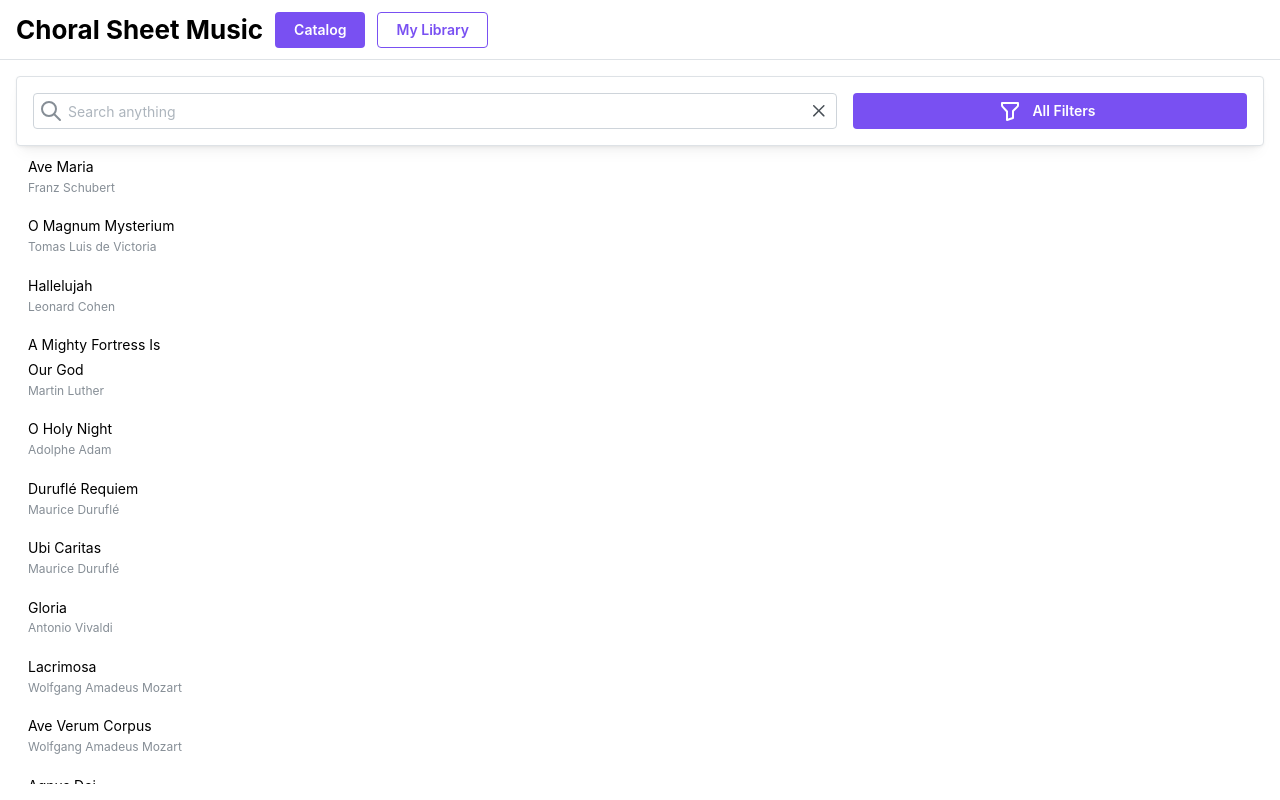
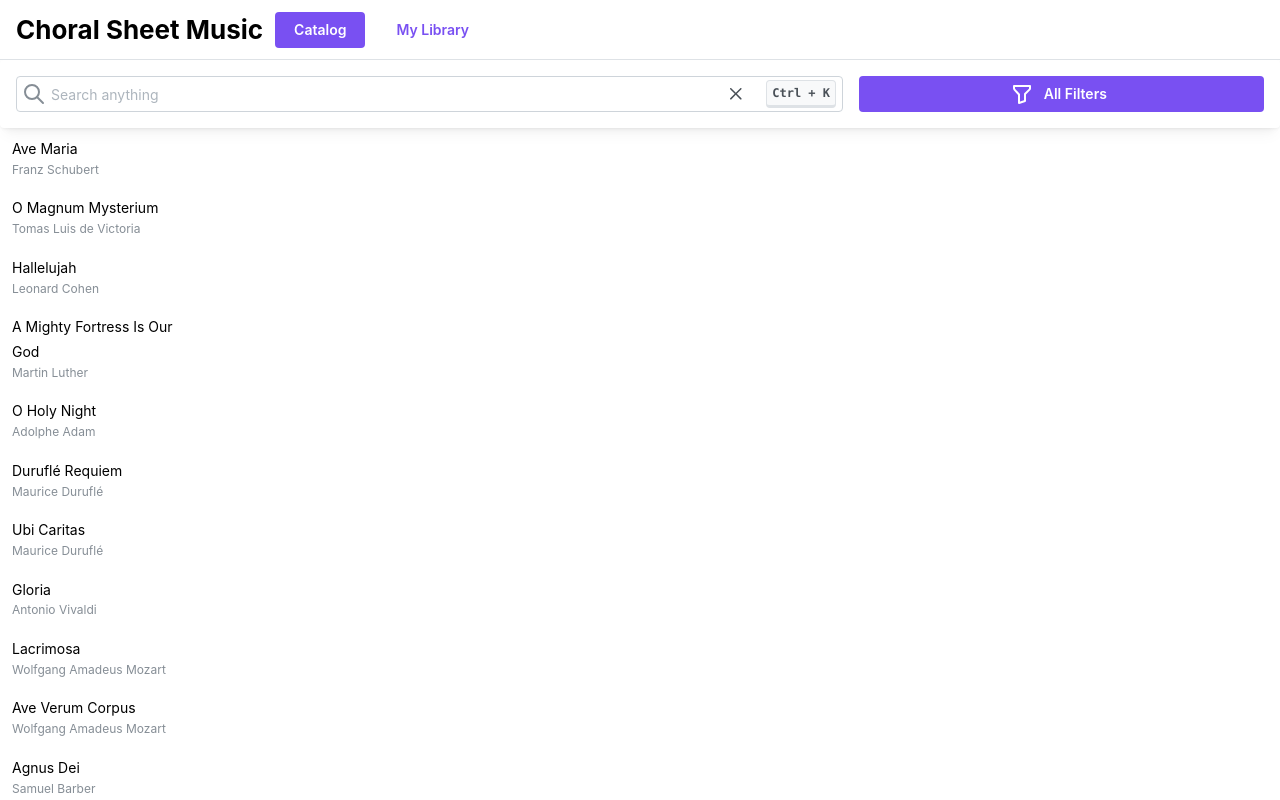
Before and after one commit to smophat7/cs356-choral-catalog, a React (Vite) app: page /catalog in a window 1280 px wide. Built offline with nearby package versions, Linux system fonts and the light colour scheme.

Commit message:
Add search hotkey. More in table. Grid styling.

```diff
--- a/src/App.tsx
+++ b/src/App.tsx
@@ -21,7 +21,7 @@ export default function App() {
 
   return (
     <MantineProvider theme={theme}>
-      <AppShell header={{ height: APP_HEADER_HEIGHT }} padding="md">
+      <AppShell header={{ height: APP_HEADER_HEIGHT }}>
         <AppHeader />
         <AppShell.Main h="100dvh">
           <AppRoutes songs={songs} />
--- a/src/components/AppHeader.tsx
+++ b/src/components/AppHeader.tsx
@@ -12,7 +12,7 @@ const AppHeader: React.FC = () => {
     onClick: () => {
       navigate(route);
     },
-    variant: location.pathname === route ? "filled" : "outline",
+    variant: location.pathname === route ? "filled" : "subtle",
   });
 
   return (
--- a/src/components/CatalogResults.tsx
+++ b/src/components/CatalogResults.tsx
@@ -1,6 +1,6 @@
 import React, { useState } from "react";
 
-import { Box, Flex, NavLink, ScrollArea, Stack } from "@mantine/core";
+import { Box, Flex, Grid, NavLink, ScrollArea, Stack } from "@mantine/core";
 
 import { Song } from "../types";
 import SongDetails from "./SongDetails";
@@ -19,7 +19,8 @@ const CatalogResults: React.FC<Props> = ({ songs }) => {
 
   return (
     <Box flex={1} style={{ overflow: "hidden" }}>
-      <Flex direction="row" h="100%">
+      <Grid h="100%">
+        <Grid.Col span={{ base: 4, md: 2 }}>
           <ScrollArea>
             <Stack gap={0}>
               {songs && songs.length > 0 && (
@@ -37,10 +38,13 @@ const CatalogResults: React.FC<Props> = ({ songs }) => {
               )}
             </Stack>
           </ScrollArea>
+        </Grid.Col>
+        <Grid.Col span={{ base: 8, md: 10 }}>
           <ScrollArea w="100%" pl="md" pt="md">
             {selectedSong && <SongDetails song={selectedSong} />}
           </ScrollArea>
-      </Flex>
+        </Grid.Col>
+      </Grid>
     </Box>
   );
 };
--- a/src/components/Search.tsx
+++ b/src/components/Search.tsx
@@ -1,4 +1,4 @@
-import React, { useEffect, useState } from "react";
+import React, { useEffect, useRef, useState } from "react";
 
 import {
   Button,
@@ -8,6 +8,7 @@ import {
   ComboboxItem,
   Grid,
   Group,
+  Kbd,
   Modal,
   MultiSelect,
   Pill,
@@ -15,7 +16,7 @@ import {
   Stack,
   TextInput,
 } from "@mantine/core";
-import { useDisclosure } from "@mantine/hooks";
+import { useDisclosure, useHotkeys } from "@mantine/hooks";
 import { IconFilter, IconSearch, IconX } from "@tabler/icons-react";
 
 import { MusicalPeriod, Song } from "../types";
@@ -37,6 +38,20 @@ const Search: React.FC<Props> = ({ allSongs, onFilterChange }) => {
   >([]);
   const [composerFilter, setComposerFilter] = useState<string | null>(null);
 
+  // Hotkey for search text input focus
+  const searchTextInputRef = useRef<HTMLInputElement>(null);
+  useHotkeys([
+    [
+      "ctrl+K",
+      () => {
+        if (searchTextInputRef.current) {
+          searchTextInputRef.current.focus();
+        }
+      },
+    ],
+  ]);
+
+  // Modal state
   const [opened, { open, close }] = useDisclosure(false);
 
   // Apply filters (except search text)
@@ -116,26 +131,30 @@ const Search: React.FC<Props> = ({ allSongs, onFilterChange }) => {
     (composerFilter ? 1 : 0);
 
   return (
-    <Card shadow="sm" withBorder>
+    <Card shadow="sm">
       <Stack>
         <Grid align="center">
           <Grid.Col span={8}>
             <Filter>
               <TextInput
-                leftSectionPointerEvents="none"
                 leftSection={<IconSearch />}
+                rightSectionWidth={125}
                 rightSection={
-                  <CloseButton
-                    onClick={() => {
-                      setSearchTextFilter("");
-                    }}
-                  />
+                  <Group wrap="nowrap">
+                    <CloseButton
+                      onClick={() => {
+                        setSearchTextFilter("");
+                      }}
+                    />
+                    <Kbd>Ctrl + K</Kbd>
+                  </Group>
                 }
                 placeholder="Search anything"
                 value={searchTextFilter}
                 onChange={(event) =>
                   setSearchTextFilter(event.currentTarget.value)
                 }
+                ref={searchTextInputRef}
               />
             </Filter>
           </Grid.Col>
--- a/src/components/SongDetails.tsx
+++ b/src/components/SongDetails.tsx
@@ -1,4 +1,12 @@
-import { Box, Group, Image, Spoiler, Text, Title } from "@mantine/core";
+import {
+  Divider,
+  Grid,
+  Image,
+  Spoiler,
+  Table,
+  Text,
+  Title,
+} from "@mantine/core";
 
 import { ModeType, Song, Voicing } from "../types";
 
@@ -7,36 +15,75 @@ interface Props {
 }
 
 const SongDetails: React.FC<Props> = ({ song }) => {
+  const SPOILER_HEIGHT = 200;
+
   const getFriendlyModeType = (mode: ModeType) => {
     if (mode === "Ionian") return "Major";
     if (mode === "Aeolian") return "Minor";
     return mode;
   };
 
-  const voicingsTabs = (voicings: Voicing[]) => {
-    return voicings.map((voicing, index) => (
-      <Text key={index}>{voicing.toString()}</Text>
-    ));
+  const getFriendlySongDuration = (totalSeconds: number) => {
+    const minutes = Math.floor(totalSeconds / 60);
+    const seconds = totalSeconds % 60;
+    if (seconds < 10) {
+      return `${minutes}:0${seconds}`;
+    } else {
+      return `${minutes}:${seconds}`;
+    }
   };
 
-  const spoilerHeight = 250;
+  const tableRow = (label: string, value: string) => (
+    <Table.Tr>
+      <Table.Td>{label}</Table.Td>
+      <Table.Td>{value}</Table.Td>
+    </Table.Tr>
+  );
+
+  const availableVoicings = (voicings: Voicing[]) => (
+    <>
+      <Text>Available in the following voicings:</Text>
+      <ul>
+        {voicings.map((voicing, index) => (
+          <li key={index}>{voicing.toString()}</li>
+        ))}
+      </ul>
+    </>
+  );
 
   return (
     <>
-      <Spoiler hideLabel="Less" showLabel="More" maxHeight={spoilerHeight}>
-        <Group align="flex-start" wrap="nowrap">
-          <Image h={spoilerHeight} fit="contain" src={song.coverImageUrl} />
-          <Box>
+      <Grid gutter="lg" w="100%">
+        <Grid.Col span={2}>
+          <Image mah={SPOILER_HEIGHT + 25} w="fit" src={song.coverImageUrl} />
+        </Grid.Col>
+        <Grid.Col span={7}>
+          <Spoiler hideLabel="Less" showLabel="More" maxHeight={SPOILER_HEIGHT}>
             <Title order={2}>{song.title}</Title>
             <Text fw={500}>{song.composer}</Text>
-            <Text c="dimmed">{`${song.mode.tonic}  ${getFriendlyModeType(
-              song.mode.mode
-            )}`}</Text>
-            <Text>{song.description}</Text>
-          </Box>
-        </Group>
-      </Spoiler>
-      {voicingsTabs(song.voicings)}
+            <Text pt="sm">{song.description}</Text>
+          </Spoiler>
+        </Grid.Col>
+        <Grid.Col span={3}>
+          <Table>
+            <Table.Tbody>
+              {tableRow(
+                "Duration",
+                getFriendlySongDuration(song.durationSeconds)
+              )}
+              {tableRow(
+                "Key/Mode",
+                `${song.mode.tonic}  ${getFriendlyModeType(song.mode.mode)}`
+              )}
+              {tableRow("Language", song.language)}
+              {tableRow("Period", song.musicalPeriod)}
+            </Table.Tbody>
+          </Table>
+        </Grid.Col>
+      </Grid>
+
+      <Divider my="md" />
+      {availableVoicings(song.voicings)}
     </>
   );
 };
--- a/src/data/parseSongData.ts
+++ b/src/data/parseSongData.ts
@@ -23,6 +23,7 @@ export interface RawSongData {
   voicings: RawVoicingData[];
   mode: Mode;
   coverImageUrl: string;
+  durationSeconds: number;
 }
 
 export function parseSongData(songData: RawSongData[]): Song[] {
@@ -54,6 +55,7 @@ export function parseSongData(songData: RawSongData[]): Song[] {
       voicings: voicings,
       mode: song.mode,
       coverImageUrl: song.coverImageUrl,
+      durationSeconds: song.durationSeconds,
     });
   }
 
--- a/src/data/songs.json
+++ b/src/data/songs.json
@@ -51,6 +51,7 @@
       "tonic": "A",
       "mode": "Ionian"
     },
+    "durationSeconds": 480,
     "coverImageUrl": "https://www.jwpepper.com/cdn-cgi/image/width=190%20quality=75/covers/1/11347705.jpg"
   },
   {
@@ -105,6 +106,7 @@
       "tonic": "D",
       "mode": "Dorian"
     },
+    "durationSeconds": 300,
     "coverImageUrl": "https://www.jwpepper.com/cdn-cgi/image/width=190%20quality=75/covers/1/11347705.jpg"
   },
   {
@@ -113,7 +115,7 @@
     "composer": "Leonard Cohen",
     "description": "Hallelujah by Leonard Cohen is a popular choral arrangement sung in English. Despite originating in the Twentieth or Twenty-First Century, its timeless melody and poignant lyrics have made it a classic across generations. The piece exudes a sense of joy and celebration, with its triumphant chorus inviting listeners to join in praise and gratitude.",
     "language": "English",
-    "musicalPeriod": "TwentiethOrTwentyFirstCentury",
+    "musicalPeriod": "20th/21st Century",
     "voicings": [
       {
         "voices": [
@@ -159,6 +161,7 @@
       "tonic": "C",
       "mode": "Mixolydian"
     },
+    "durationSeconds": 360,
     "coverImageUrl": "https://www.jwpepper.com/cdn-cgi/image/width=190%20quality=75/covers/1/11347705.jpg"
   },
   {
@@ -213,7 +216,8 @@
       "tonic": "D",
       "mode": "Lydian"
     },
-    "coverImageUrl": "https://www.jwpepper.com/cdn-cgi/image/width=190%20quality=75/covers/1/11539410.jpg"
+    "durationSeconds": 200,
+    "coverImageUrl": "https://www.jwpepper.com/cdn-cgi/image/width=190%20quality=75/covers/1/11536060.jpg"
   },
   {
     "id": "ca617c82-98a0-46b3-bd35-6843a725f34f",
@@ -267,7 +271,8 @@
       "tonic": "C",
       "mode": "Ionian"
     },
-    "coverImageUrl": "https://www.jwpepper.com/cdn-cgi/image/width=190%20quality=75/covers/1/11539410.jpg"
+    "durationSeconds": 180,
+    "coverImageUrl": "https://www.jwpepper.com/cdn-cgi/image/width=190%20quality=75/covers/1/11536060.jpg"
   },
   {
     "id": "0f445535-075b-4d7f-8d02-605e81c0e8d7",
@@ -275,7 +280,7 @@
     "composer": "Maurice Duruflé",
     "description": "Duruflé Requiem is a setting of the Requiem Mass by Maurice Duruflé, sung in Latin. Composed in the Twentieth or Twenty-First Century, this masterpiece combines traditional Gregorian chant with lush harmonies and expressive melodies. Reflecting on themes of life, death, and eternal rest, the Duruflé Requiem offers solace and contemplation to both performers and listeners alike.",
     "language": "Latin",
-    "musicalPeriod": "TwentiethOrTwentyFirstCentury",
+    "musicalPeriod": "20th/21st Century",
     "voicings": [
       {
         "voices": [
@@ -321,7 +326,8 @@
       "tonic": "D",
       "mode": "Mixolydian"
     },
-    "coverImageUrl": "https://www.jwpepper.com/cdn-cgi/image/width=190%20quality=75/covers/1/11539410.jpg"
+    "durationSeconds": 240,
+    "coverImageUrl": "https://www.jwpepper.com/cdn-cgi/image/width=190%20quality=75/covers/1/11536060.jpg"
   },
   {
     "id": "d4866f01-28c2-41e1-b0cd-6798c2d8c0c6",
@@ -329,7 +335,7 @@
     "composer": "Maurice Duruflé",
     "description": "Ubi Caritas is a choral motet by Maurice Duruflé, sung in Latin. Emerging from the Twentieth or Twenty-First Century, this piece exemplifies Duruflé's mastery of choral composition. With its serene melodies and rich harmonies, Ubi Caritas conveys a sense of divine love and unity, inviting listeners into a contemplative space of reverence and compassion.",
     "language": "Latin",
-    "musicalPeriod": "TwentiethOrTwentyFirstCentury",
+    "musicalPeriod": "20th/21st Century",
     "voicings": [
       {
         "voices": [
@@ -375,7 +381,8 @@
       "tonic": "G",
       "mode": "Ionian"
     },
-    "coverImageUrl": "https://www.jwpepper.com/cdn-cgi/image/width=190%20quality=75/covers/1/11539410.jpg"
+    "durationSeconds": 900,
+    "coverImageUrl": "https://www.jwpepper.com/cdn-cgi/image/width=190%20quality=75/covers/1/11536060.jpg"
   },
   {
     "id": "50be02cc-7849-437e-af09-eb0fffb90536",
@@ -429,6 +436,7 @@
       "tonic": "G",
       "mode": "Ionian"
     },
+    "durationSeconds": 540,
     "coverImageUrl": "https://www.jwpepper.com/cdn-cgi/image/width=190%20quality=75/covers/1/11347705.jpg"
   },
   {
@@ -483,7 +491,8 @@
       "tonic": "D",
       "mode": "Phrygian"
     },
-    "coverImageUrl": "https://www.jwpepper.com/cdn-cgi/image/width=190%20quality=75/covers/1/11539410.jpg"
+    "durationSeconds": 725,
+    "coverImageUrl": "https://www.jwpepper.com/cdn-cgi/image/width=190%20quality=75/covers/1/11536060.jpg"
   },
   {
     "id": "a7b3e7cf-c7e3-4c09-8d19-1fcf95f4e8e3",
@@ -537,7 +546,8 @@
       "tonic": "F",
       "mode": "Lydian"
     },
-    "coverImageUrl": "https://www.jwpepper.com/cdn-cgi/image/width=190%20quality=75/covers/1/11539410.jpg"
+    "durationSeconds": 420,
+    "coverImageUrl": "https://www.jwpepper.com/cdn-cgi/image/width=190%20quality=75/covers/1/11536060.jpg"
   },
   {
     "id": "ba2c6b9d-66a8-4991-b5d2-1447a06c4da7",
@@ -545,7 +555,7 @@
     "composer": "Samuel Barber",
     "description": "Agnus Dei is a setting of the Latin prayer Agnus Dei by Samuel Barber, sung in Latin. Composed in the Twentieth or Twenty-First Century, this contemplative piece reflects on the Lamb of God and his sacrificial love. With its plaintive melodies and ethereal harmonies, Agnus Dei evokes a sense of reverence and awe, inviting listeners into a sacred space of prayer and reflection.",
     "language": "Latin",
-    "musicalPeriod": "TwentiethOrTwentyFirstCentury",
+    "musicalPeriod": "20th/21st Century",
     "voicings": [
       {
         "voices": [
@@ -591,13 +601,15 @@
       "tonic": "G",
       "mode": "Dorian"
     },
-    "coverImageUrl": "https://www.jwpepper.com/cdn-cgi/image/width=190%20quality=75/covers/1/11539410.jpg"
+    "durationSeconds": 95,
+    "coverImageUrl": "https://www.jwpepper.com/cdn-cgi/image/width=190%20quality=75/covers/1/11536060.jpg"
   },
   {
     "id": "289514d3-2d2f-45fc-8d58-f45f95a00bc7",
     "title": "Mass in B minor",
     "composer": "Johann Sebastian Bach",
     "description": "Mass in B minor, composed by Johann Sebastian Bach, is a monumental choral composition that epitomizes the Baroque era's artistic grandeur and spiritual depth. Sung in Latin, this masterpiece showcases Bach's mastery of polyphony, harmonic complexity, and contrapuntal brilliance. Bach's Mass in B minor remains a pinnacle of sacred choral repertoire, revered for its sublime beauty and profound expression of faith.",
+    "language": "Latin",
     "musicalPeriod": "Baroque",
     "voicings": [
       {
@@ -644,7 +656,8 @@
       "tonic": "B",
       "mode": "Ionian"
     },
-    "coverImageUrl": "https://www.jwpepper.com/cdn-cgi/image/width=190%20quality=75/covers/1/11539410.jpg"
+    "durationSeconds": 210,
+    "coverImageUrl": "https://www.jwpepper.com/cdn-cgi/image/width=190%20quality=75/covers/1/11536060.jpg"
   },
   {
     "id": "c2bb4f45-7cb1-4e17-8d0e-abb8de0d70fc",
@@ -698,6 +711,7 @@
       "tonic": "F",
       "mode": "Dorian"
     },
+    "durationSeconds": 485,
     "coverImageUrl": "https://www.jwpepper.com/cdn-cgi/image/width=190%20quality=75/covers/1/11347705.jpg"
   }
 ]
--- a/src/types/Song.ts
+++ b/src/types/Song.ts
@@ -10,6 +10,7 @@ export interface Song {
   voicings: Voicing[];
   mode: Mode;
   coverImageUrl: string;
+  durationSeconds: number;
   // ageLevel: string;
   // gradeDifficulty: string;
   // topicSubject: string;
--- a/src/views/MyLibrary.tsx
+++ b/src/views/MyLibrary.tsx
@@ -2,6 +2,7 @@ const MyLibrary = () => {
   return (
     <div>
       <h1>My Library</h1>
+      <p>Coming Soon...</p>
     </div>
   );
 };
```
Lines whose indentation alone changed are shown as unchanged.
